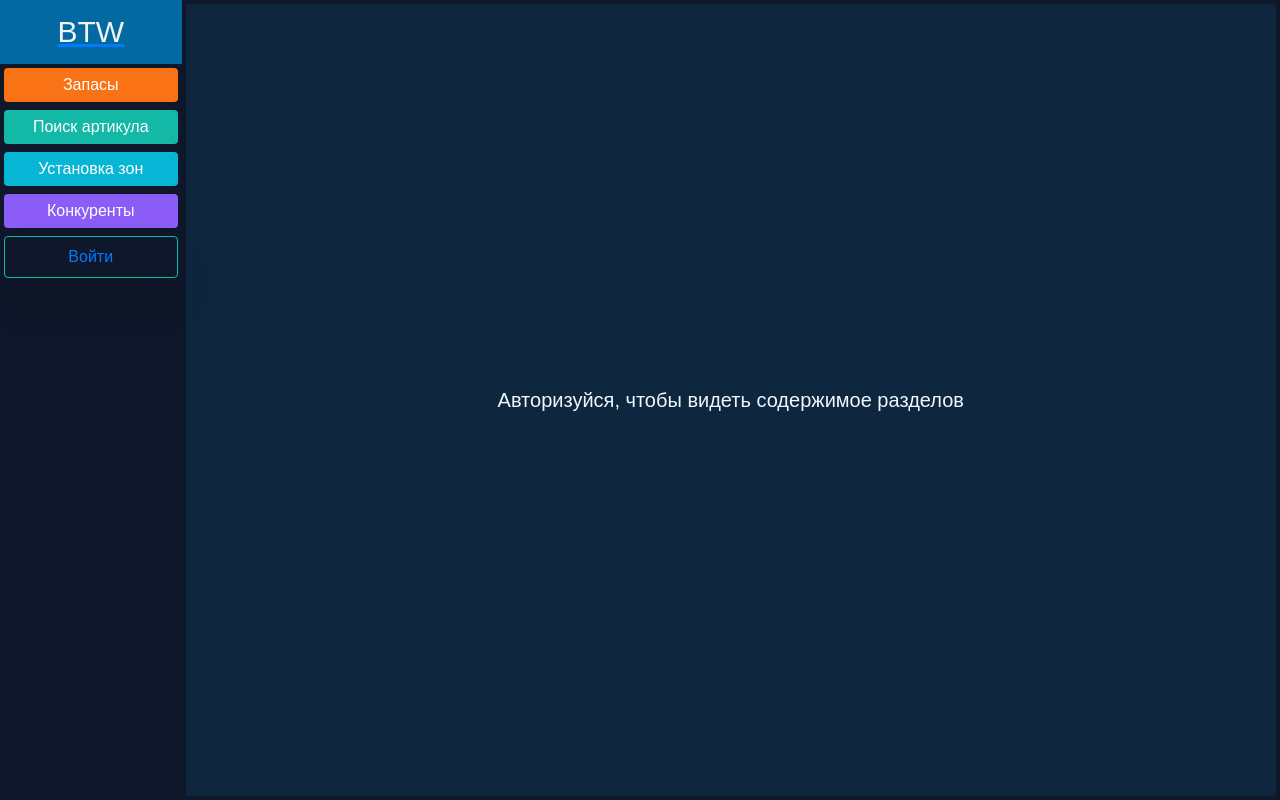
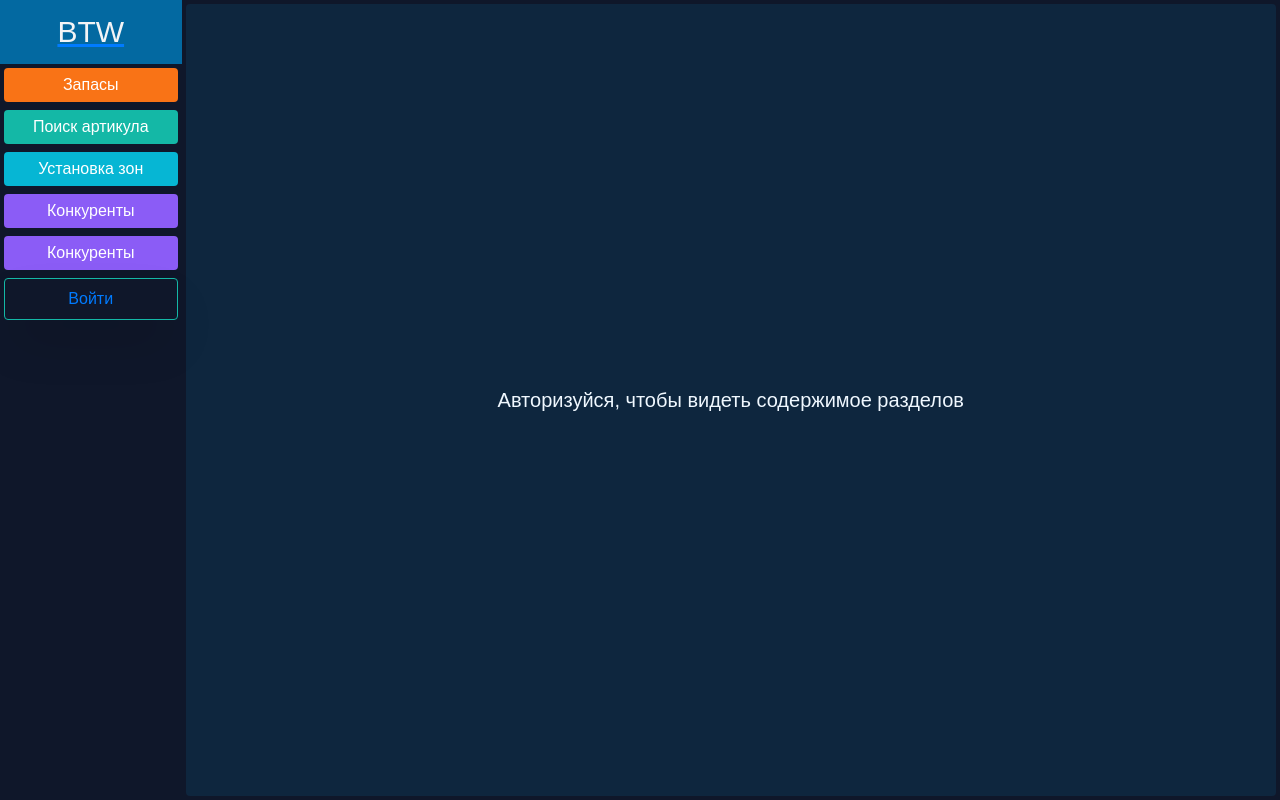
Before and after one commit to PlatenPrime/btw-client, a React (Create React App) app: page / in a window 1280 px wide. Built offline with nearby package versions, Linux system fonts and the light colour scheme; no server answers; what tw-elements would draw is missing.

Commit message:
28.08.2023

```diff
--- a/src/App.js
+++ b/src/App.js
@@ -27,6 +27,7 @@ import ArtFindPage from "./pages/Art/ArtFindPage";
 import ArtPage from "./pages/Art/ArtPage";
 import ArtsZonesLoadingPage from "./pages/Art/ArtsZonesLoadingPage";
 import CompsPage from "./pages/Competitors/CompsPage";
+import CompsPageNew from "./pages/Competitors/CompsPageNew";
 
 
 
@@ -76,6 +77,7 @@ function App() {
 
 
 				<Route path="competitors" element={<CompsPage />} />
+				<Route path="competitorsnew" element={<CompsPageNew />} />
 
 
 
--- a/src/components/UI/Sidebar/SidebarBTW.jsx
+++ b/src/components/UI/Sidebar/SidebarBTW.jsx
@@ -121,6 +121,18 @@ const SidebarBTW = () => {
 				</NavLink>
 			</CardBlock>
 
+			<CardBlock className="bg-violet-500">
+				<NavLink
+					to={"competitorsnew"}
+					style={({ isActive }) => isActive ? {
+						color: "white",
+						padding: "12px",
+					} : inActiveStyles}
+				>
+					Конкуренты
+				</NavLink>
+			</CardBlock>
+
 
 
 			{
--- /dev/null
+++ b/src/components/index.js
@@ -0,0 +1,12 @@
+// components/index.js
+export { default as PageBTW } from './UI/Page/PageBTW';
+export { default as MainBTW } from './UI/Page/MainBTW';
+export { default as ContentMain } from './UI/Page/ContentMain';
+export { default as ControlBTW } from './UI/Page/Control/ControlBTW';
+export { default as InputBlock } from './blocks/InputBlock';
+export { default as CardBlock } from './blocks/CardBlock';
+export { default as ButtonBlock } from './blocks/ButtonBlock';
+export { default as HeaderBlock } from './blocks/HeaderBlock';
+export { default as TextBlock } from './blocks/TextBlock';
+export { default as RowBlock } from './blocks/RowBlock';
+export { default as ImageBlock } from './blocks/ImageBlock';
--- a/src/pages/Competitors/CompsPage.jsx
+++ b/src/pages/Competitors/CompsPage.jsx
@@ -351,7 +351,7 @@ export default function CompsPage() {
 
 
 					<CardBlock>
-						Здесь будет вывод списка артикулов с БД с возможностью обновления по ним информации о наличии
+
 
 						<div>
 							<table>
--- /dev/null
+++ b/src/pages/Competitors/CompsPageNew.jsx
@@ -0,0 +1,67 @@
+import React, { useEffect, useState } from 'react'
+
+import {
+	PageBTW,
+	MainBTW,
+	ContentMain,
+	ControlBTW,
+	HeaderBlock,
+
+} from '../../components';
+
+
+
+
+import { CompContextProvider } from './compContextProvider'
+
+
+
+
+
+
+
+export default function CompsPage() {
+
+
+
+
+
+	return (
+
+
+		<CompContextProvider>
+			<PageBTW>
+
+				<HeaderBlock className="bg-gradient-to-r from-violet-500 to-purple-500">
+
+					Анализ конкурентов
+
+				</HeaderBlock>
+
+				<MainBTW>
+
+
+					<ContentMain>
+
+
+
+
+					</ContentMain>
+
+
+
+					<ControlBTW>
+						Control Panel
+					</ControlBTW>
+
+
+
+				</MainBTW>
+
+
+
+			</PageBTW>
+
+		</CompContextProvider>
+	)
+}
--- /dev/null
+++ b/src/pages/Competitors/compContextProvider.js
@@ -0,0 +1,32 @@
+import React, { createContext, useContext, useState, useEffect } from 'react';
+import  useFetchArts  from '../../hooks/useFetchArts';
+import  useFetchComps  from '../../hooks/useFetchComps';
+
+const CompContext = createContext();
+
+export function CompContextProvider({ children }) {
+	const { artsDB, loadingArtsDB, errorArtsDB } = useFetchArts();
+	const { compsDB, loadingCompsDB, errorCompsDB } = useFetchComps();
+
+	// Add other state and functions you want to share with child components
+
+	return (
+		<CompContext.Provider
+			value={{
+				artsDB,
+				loadingArtsDB,
+				errorArtsDB,
+				compsDB,
+				loadingCompsDB,
+				errorCompsDB,
+				// Add other state and functions you want to share
+			}}
+		>
+			{children}
+		</CompContext.Provider>
+	);
+}
+
+export function useCompContext() {
+	return useContext(CompContext);
+}
```
